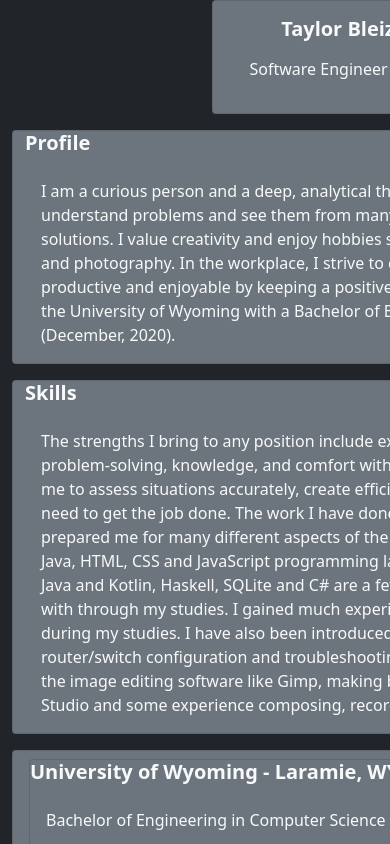
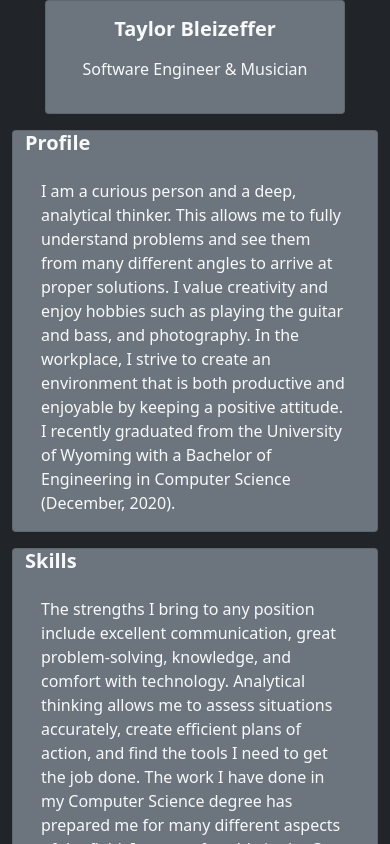
Before and after one commit to tbzeff/my-portfolio, a React (Create React App) app: page /resume in a window 390 px wide. Shown: the top 844 px of the page. Built offline with nearby package versions, Linux system fonts and the light colour scheme.

Commit message:
Minor styling updates. Resume page now mobile friendly.

```diff
--- a/src/components/Education.js
+++ b/src/components/Education.js
@@ -7,7 +7,7 @@ import {
 } from 'react-bootstrap';
 
 const Education = () => (
-    <ListGroup style={{ width: '700px' }}>
+    <ListGroup className="info-box" style={{ width: '700px' }}>
         <ListGroup.Item className="bg-secondary" style={{ width: '700px' }}>
             <Card className="text-light bg-secondary">
                 <Card.Title><strong>University of Wyoming - Laramie, WY</strong></Card.Title>
--- a/src/components/PastEmployment.js
+++ b/src/components/PastEmployment.js
@@ -4,7 +4,7 @@ import 'bootstrap/dist/css/bootstrap.min.css';
 import { Card, Accordion } from 'react-bootstrap';
 
 const PastEmployment = () => (
-    <Card className="bg-secondary" style={{ width: '700px' }}>
+    <Card className="info-box bg-secondary" style={{ width: '700px' }}>
         <Card.Title className="text-light"><strong>Past Employment</strong></Card.Title>
         <Card.Body>
             <Accordion>
--- a/src/components/Programs.js
+++ b/src/components/Programs.js
@@ -7,7 +7,7 @@ import {
 } from 'react-bootstrap';
 
 const Education = () => (
-    <ListGroup style={{ width: '700px' }}>
+    <ListGroup className="info-box" style={{ width: '700px' }}>
         <ListGroup.Item className="bg-secondary" style={{ width: '700px' }}>
             <Card className="text-light bg-secondary">
                 <Card.Title><strong>Cultivating Next Generation Software Engineering Researchers REU Program</strong></Card.Title>
--- a/src/components/ResumeProfile.js
+++ b/src/components/ResumeProfile.js
@@ -3,7 +3,7 @@ import React from 'react';
 import { Card } from 'react-bootstrap';
 
 const ResumeProfile = () => (
-    <Card className="text-light bg-secondary" style={{ width: '700px' }}>
+    <Card className="info-box text-light bg-secondary" style={{ width: '700px' }}>
         <Card.Title><strong>Profile</strong></Card.Title>
         <Card.Body>
             <Card.Text>
--- a/src/components/ResumeSkills.js
+++ b/src/components/ResumeSkills.js
@@ -3,7 +3,7 @@ import React from 'react';
 import { Card } from 'react-bootstrap';
 
 const ResumeSkills = () => (
-    <Card className="text-light bg-secondary" style={{ width: '700px' }}>
+    <Card className="info-box text-light bg-secondary" style={{ width: '700px' }}>
         <Card.Title><strong>Skills</strong></Card.Title>
         <Card.Body>
             <Card.Text>
--- a/src/components/ResumeTitle.js
+++ b/src/components/ResumeTitle.js
@@ -4,7 +4,7 @@ import 'bootstrap/dist/css/bootstrap.min.css';
 import { Card } from 'react-bootstrap';
 
 const ResumeTitle = () => (
-    <Card className="m-auto text-light bg-secondary">
+    <Card className="info-box m-auto text-light bg-secondary">
         <Card.Title className="mt-3 m-auto text-center"><strong>Taylor Bleizeffer</strong></Card.Title>
         <Card.Body className="mb-3 m-auto">
             <Card.Text className="text-center">
--- a/src/pages/Resume.js
+++ b/src/pages/Resume.js
@@ -1,5 +1,6 @@
 import React from 'react';
 
+import '../styles/Resume.css';
 import 'bootstrap/dist/css/bootstrap.min.css';
 import {
     Container, Col, Row,
@@ -22,13 +23,12 @@ const containerstyle = {
     display: 'flex',
     flexDirection: 'column',
     itemsAlign: 'center',
-    maxWidth: '100%'
 };
 
 const Resume = () => (
 
-    <Container className="bg-dark" style={containerstyle}>
-        <Col className="m-auto" style={{ width: '700px' }}>
+    <Container className="bg-dark" style={containerstyle} fluid>
+        <Col className="list-box m-auto" style={{ width: '700px' }}>
             <Row className="mb-3 m-auto" style={titlestyle}><ResumeTitle /></Row>
             <Row className="mb-3 m-auto"><ResumeProfile /></Row>
             <Row className="mb-3 m-auto"><ResumeSkills /></Row>
--- /dev/null
+++ b/src/styles/Resume.css
@@ -0,0 +1,7 @@
+
+@media (max-width: 650px) {
+  .list-box {
+    max-width: 100%;
+    width: 300px;
+  }
+}
```
